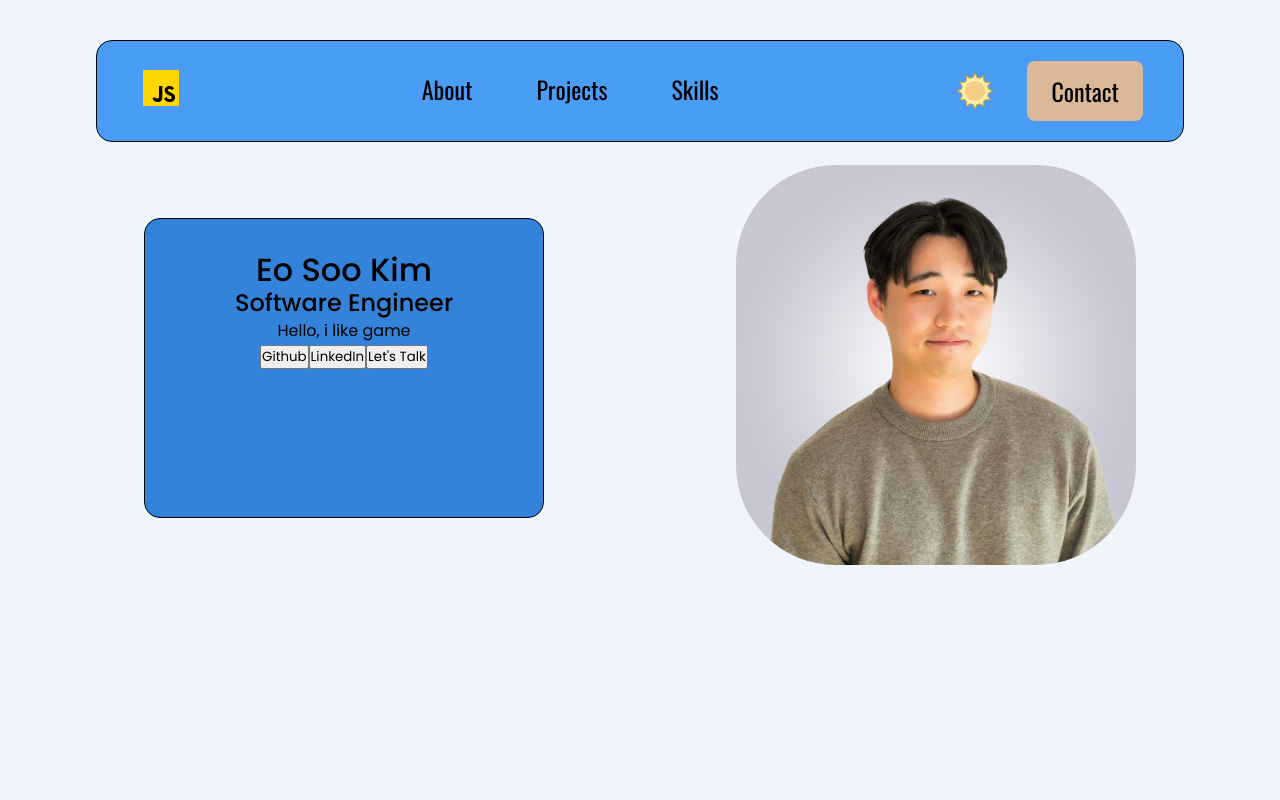
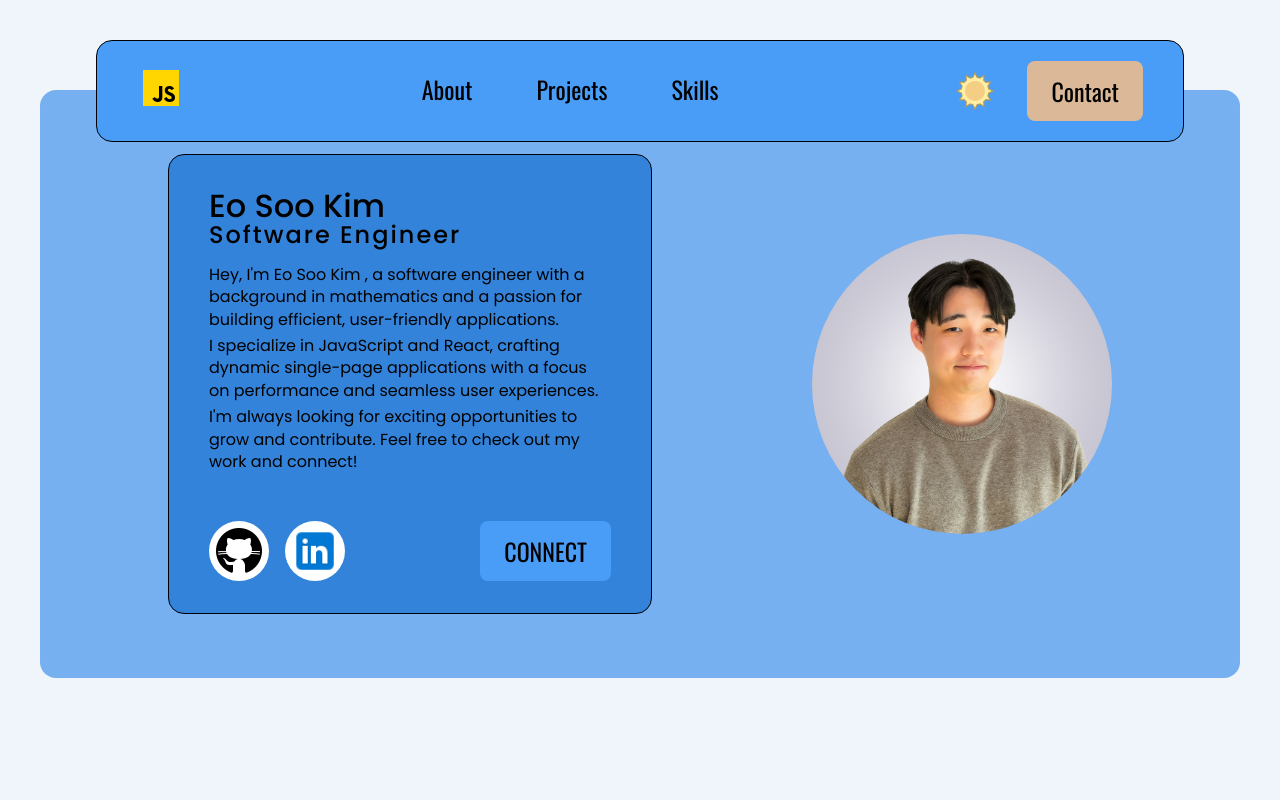
Before and after one commit to eosook/portfolio, a React (Vite) app: page / in a window 1280 px wide. Shown: the top 800 px of the page. Built offline with nearby package versions, Linux system fonts and the light colour scheme.

Commit message:
adds styling for about section, adds tooltips for links

```diff
--- a/src/components/About/About.jsx
+++ b/src/components/About/About.jsx
@@ -1,5 +1,7 @@
 import "./About.scss";
 import aboutImage from "../../assets/images/my-photo.jpg";
+import githubLogo from "../../assets/images/github-logo.png";
+import linkedInLogo from "../../assets/images/linkedin-logo.png";
 
 export default function About() {
   function sendTo(url) {
@@ -10,26 +12,54 @@ export default function About() {
   }
   return (
     <div className="about">
+      <div className="about__wrapper">
         <div className="about__container">
-        <img src={aboutImage} alt="" className="about__image" />
+          <img
+            src={aboutImage}
+            alt="profile picture"
+            className="about__image"
+          />
         </div>
         <div className="about__container about__main">
           <h1 className="about__title">Eo Soo Kim</h1>
           <h2 className="about__subtitle">Software Engineer</h2>
-        <p className="about__body">Hello, i like game</p>
-        <button
-          className="about__button"
+          <p className="about__body">
+            Hey, I'm Eo Soo Kim , a software engineer with a background in
+            mathematics and a passion for building efficient, user-friendly
+            applications.
+          </p>
+          <p className="about__body">
+            I specialize in JavaScript and React, crafting dynamic single-page
+            applications with a focus on performance and seamless user
+            experiences.
+          </p>
+          <p className="about__body">
+            I'm always looking for exciting opportunities to grow and
+            contribute. Feel free to check out my work and connect!
+          </p>
+          <div className="about__link-container">
+            <div className="about__link-wrapper">
+              <div className="about__link about__link--github">
+                <span className="about__link-text">Github</span>
+                <img
+                  className="about__link-logo github-logo"
+                  src={githubLogo}
                   onClick={() => sendTo("https://github.com/eosook")}
-        >
-          Github
-        </button>
-        <button
-          className="about__button"
+                />
+              </div>
+              <div className="about__link about__link--linkedin">
+                <span className="about__link-text">LinkedIn</span>
+                <img
+                  className="about__link-logo linkedin-logo"
+                  src={linkedInLogo}
                   onClick={() => sendTo("https://www.linkedin.com/in/eosoo/")}
-        >
-          LinkedIn
-        </button>
-        <button className="about__button">Let's Talk</button>
+                />
+              </div>
+            </div>
+
+            <button className="about__button">Connect</button>
+          </div>
+        </div>
       </div>
     </div>
   );
--- a/src/components/About/About.scss
+++ b/src/components/About/About.scss
@@ -5,33 +5,54 @@
 
 .about {
   @include componentPadding;
-  height: 100dvh;
-  min-height: 400px;
-  text-align: center;
+  min-height: 100dvh;
   background: var(--background);
   @include tablet {
     display: flex;
     align-items: center;
     justify-content: center;
-    flex-direction: row-reverse;
-    gap: 4rem;
   }
-  @include desktop{
-    gap: 12rem;
+
+  &__wrapper {
+    @include tablet {
+      margin-top: -2rem;
+      display: flex;
+      align-items: center;
+      justify-content: center;
+      flex-direction: row-reverse;
+      gap: 4rem;
+      border-radius: $border-radius;
+      background-color: var(--secondary);
+      padding: 4rem 8rem;
+    }
+    @include desktop {
+      gap: 10rem;
+    }
   }
 
   &__container {
-    margin-bottom: 4rem;
+    display: flex;
+    flex-direction: column;
   }
-  &__main{
+  &__main {
     background-color: var(--primary);
     border: 1px solid black;
     border-radius: $border-radius;
     padding: $padding-l $padding-xl;
+    margin-top: 2rem;
 
-    @include tablet{
-      width: 400px;
-      height: 300px;
+    @include tablet {
+      min-width: 400px;
+      max-width: 600px;
+      margin-top: 0;
+    }
+  }
+  &__body {
+    @include body(1rem);
+    margin: 2px 0;
+
+    &:last-of-type {
+      margin-bottom: 3rem;
     }
   }
   &__title {
@@ -39,9 +60,100 @@
   }
   &__subtitle {
     @include title(1.5rem, 500);
+    margin-top: -4px;
+    margin-bottom: 0.75rem;
+    letter-spacing: 2px;
+  }
+  &__link {
+    position: relative;
+    display: inline-block;
+    height: 60px;
+    width: 60px;
+    background-color: white;
+    border-radius: 30px;
+    display: flex;
+    align-items: center;
+    justify-content: center;
+    &:hover .about__link-text {
+      opacity: 1;
+      visibility: visible;
+      transform: translate(-50%, -10px);
+      transition: all 0.5s cubic-bezier(0.68, -0.55, 0.265, 1.55);
+    }
+
+    &-container {
+      display: flex;
+      justify-content: space-between;
+    }
+    &-wrapper{
+      display: flex;
+      gap: 1rem;
+    }
+    &-text {
+      @include header(0.825rem);
+      visibility: hidden;
+      position: absolute;
+      bottom: 100%;
+      left: 50%;
+      transform: translateX(-50%);
+      background-color: var(--accent);
+      color: black;
+      box-shadow: 0 8px 8px rgba(0, 0, 0, 0.1);
+      padding: $padding-xs $padding-s;
+      border-radius: 4px;
+      white-space: nowrap;
+      opacity: 0;
+      transform: translate(-50%, -4px);
+      pointer-events: none;
+    }
+    &-logo {
+      width: 50px;
+      &:hover {
+        cursor: pointer;
+      }
+    }
+    &--github {
+      &:hover {
+        background-color: black;
+      }
+    }
+    &--linkedin {
+      &:hover {
+        background-color: #3383da;
+      }
+    }
+  }
+  &__button {
+    @include button;
+    text-transform: uppercase;
+    position: relative;
+    right: 0;
+    &:hover {
+      cursor: pointer;
+    }
   }
   &__image {
-    height: 400px;
-    border-radius: 100px;
+    display: inline-block;
+    height: 300px;
+    border-radius: 150px;
+    margin: 8rem auto 0;
+
+    @include tablet {
+      margin-top: 0;
+    }
   }
 }
+
+.github-logo {
+  &:hover {
+    filter: invert(48%) sepia(13%) saturate(3207%) hue-rotate(130deg)
+      brightness(95%) contrast(80%);
+  }
+}
+
+.linkedin-logo {
+  &:hover {
+    filter: invert(48%) sepia(13%) saturate(3207%) hue-rotate(130deg)
+      brightness(95%) contrast(80%);
+  }
+}
```
Lines whose indentation alone changed are shown as unchanged.
